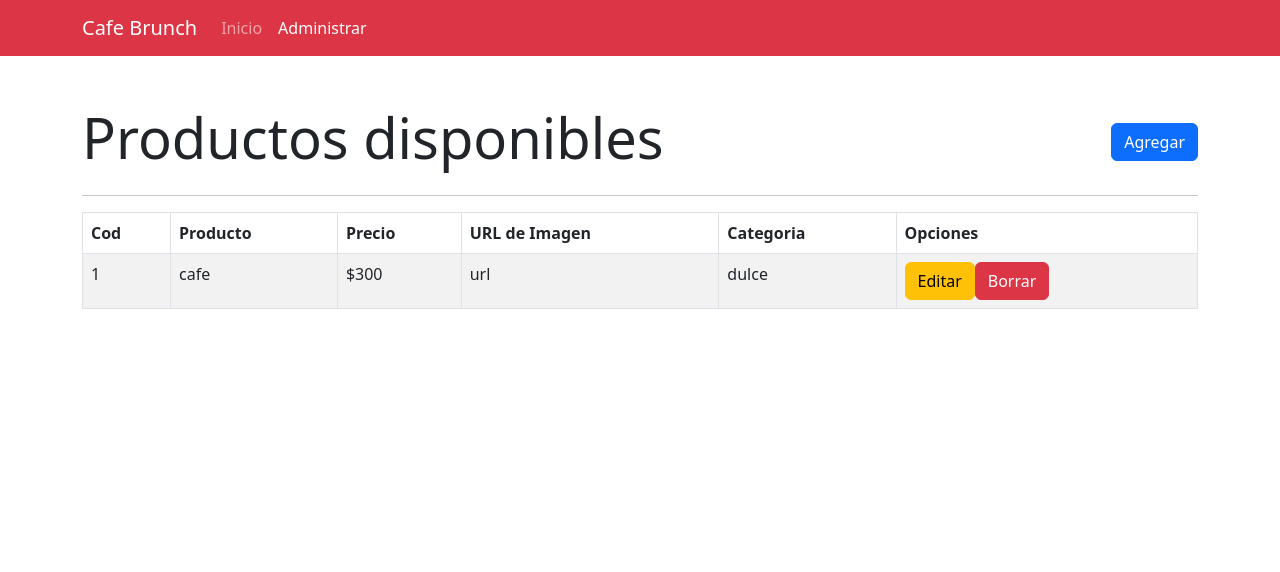
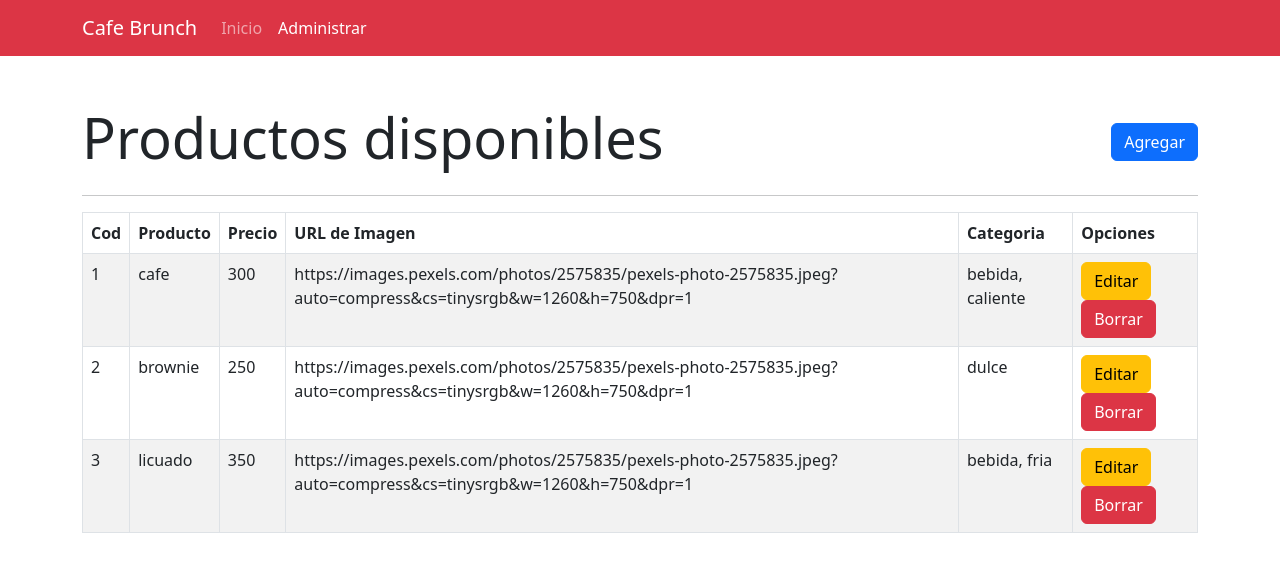
Before and after one commit to Thomyjerez/Proyecto-cafe-branch, a React (Create React App) app: page /administrador in a window 1280 px wide. Shown: the top 572 px of the page. Built offline with nearby package versions, Linux system fonts and the light colour scheme; data requests are answered from the project's data file.

Commit message:
agregamos los props

```diff
--- a/db.json
+++ b/db.json
@@ -0,0 +1,25 @@
+{
+    "productos":[
+        {
+            "nombreProducto":"cafe",
+            "precio": 300,
+            "categoria":"bebida, caliente",
+            "imagen": "https://images.pexels.com/photos/2575835/pexels-photo-2575835.jpeg?auto=compress&cs=tinysrgb&w=1260&h=750&dpr=1",
+            "id": 1
+        },
+        {
+            "nombreProducto":"brownie",
+            "precio": 250,
+            "categoria":"dulce",
+            "imagen": "https://images.pexels.com/photos/2575835/pexels-photo-2575835.jpeg?auto=compress&cs=tinysrgb&w=1260&h=750&dpr=1",
+            "id": 2
+        },
+        {
+            "nombreProducto":"licuado",
+            "precio": 350,
+            "categoria":"bebida, fria",
+            "imagen": "https://images.pexels.com/photos/2575835/pexels-photo-2575835.jpeg?auto=compress&cs=tinysrgb&w=1260&h=750&dpr=1",
+            "id": 3
+        }
+    ]
+}
--- /dev/null
+++ b/src/components/helpers/queries.js
@@ -0,0 +1,18 @@
+// archivo que nos sirve para hacer las consultas a la api (json-server)
+
+const URL = 'http://localhost:3004/productos';
+
+// peticion get que trae todos los productos
+
+export const consultarAPI = async()=> {
+    try{
+        // fetch peticion
+        // await esperar
+         const respuesta = await fetch(URL);
+         const listaProductos = await respuesta.json()
+        //  console.log(listaProductos)
+        return listaProductos;
+    }catch(error){
+        console.log(error)
+    }
+}
--- a/src/components/views/Administrador.jsx
+++ b/src/components/views/Administrador.jsx
@@ -1,7 +1,23 @@
+import { useEffect, useState } from "react";
 import { Button,  Table } from "react-bootstrap";
+import { consultarAPI } from "../helpers/queries";
 import ItemProducto from './producto/ItemProducto'
 
 const Administrador = () => {
+
+    const [productos, setProductos] = useState([])
+
+// consultar la api de queries.js
+    useEffect (()=>{
+// para ejecutar la funcion que trabaja con una promesa,
+// cuando termine la promesa y venga la respuesta, mostrar la respuesta
+
+        consultarAPI().then((respuesta)=>{
+            console.log(respuesta)
+            setProductos(respuesta)
+        })
+    },[])
+
     return (
         <section className="container mainSection">
             <div className="d-flex justify-content-between align-items-center mt-5">
@@ -21,8 +37,11 @@ const Administrador = () => {
                     </tr>
                 </thead>
                 <tbody>
+                    {
+                        productos.map((producto)=><ItemProducto key={producto.id} producto={producto}></ItemProducto>)
+                    }
 
-                <ItemProducto></ItemProducto>
+
                 </tbody>
             </Table>
         </section>
--- a/src/components/views/Home.jsx
+++ b/src/components/views/Home.jsx
@@ -1,4 +1,4 @@
-import { Container } from "react-bootstrap";
+import { Container, Row } from "react-bootstrap";
 import CardProducto from './producto/CardProducto'
 
 const Home = () => {
--- a/src/components/views/producto/ItemProducto.jsx
+++ b/src/components/views/producto/ItemProducto.jsx
@@ -1,14 +1,14 @@
 import React from 'react';
 import {Button} from 'react-bootstrap'
 
-const ItemProducto = () => {
+const ItemProducto = ({producto}) => {
     return (
         <tr>
-            <td>1</td>
-            <td>cafe</td>
-            <td>$300</td>
-            <td>url</td>
-            <td>dulce</td>
+            <td>{producto.id}</td>
+            <td>{producto.nombreProducto}</td>
+            <td>{producto.precio}</td>
+            <td>{producto.imagen}</td>
+            <td>{producto.categoria}</td>
         <td>
             <Button variant='warning'> Editar </Button>
             <Button variant='danger'>Borrar</Button>
```
Also changed, not shown: 1 other file (tests, documents, lock files or other folders).
